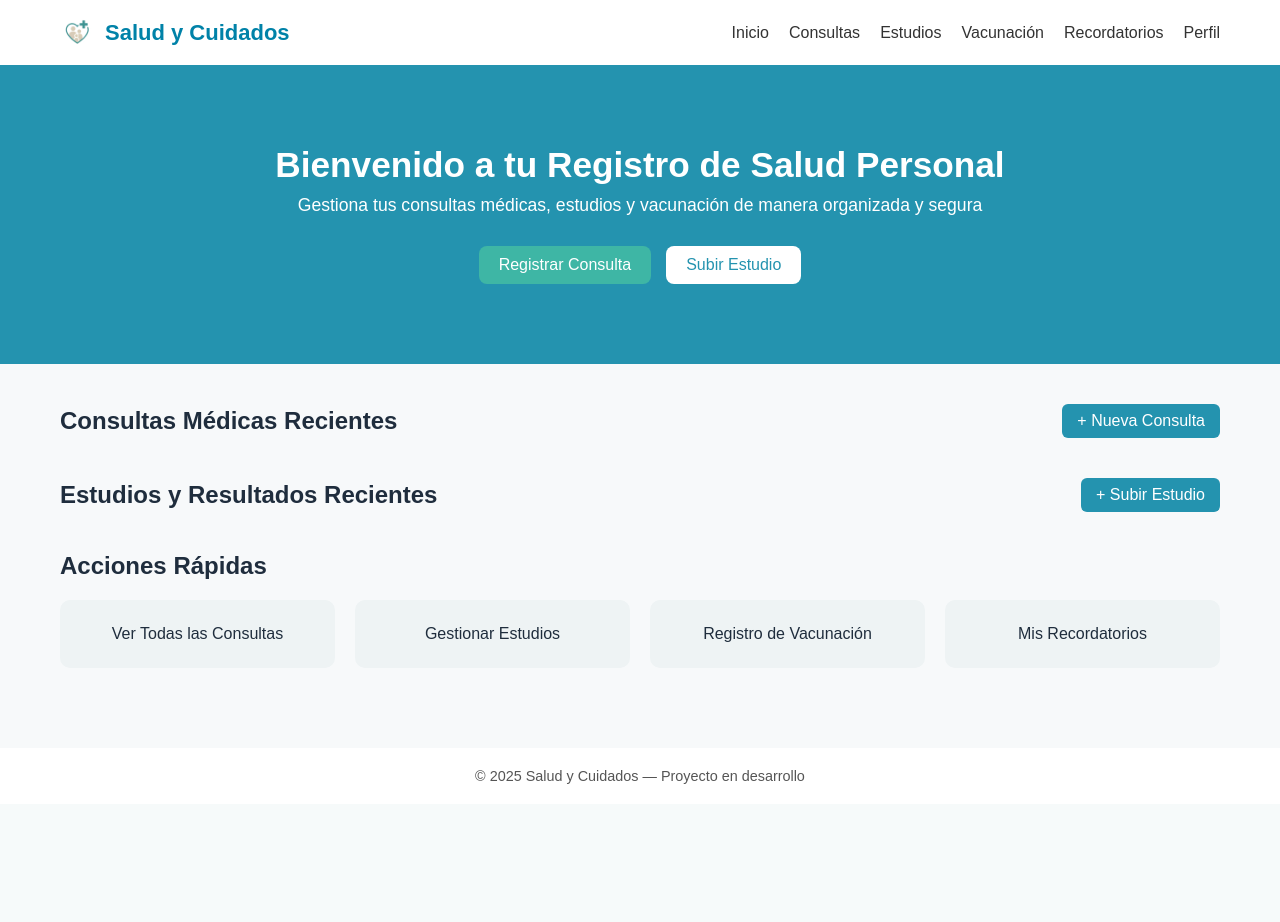
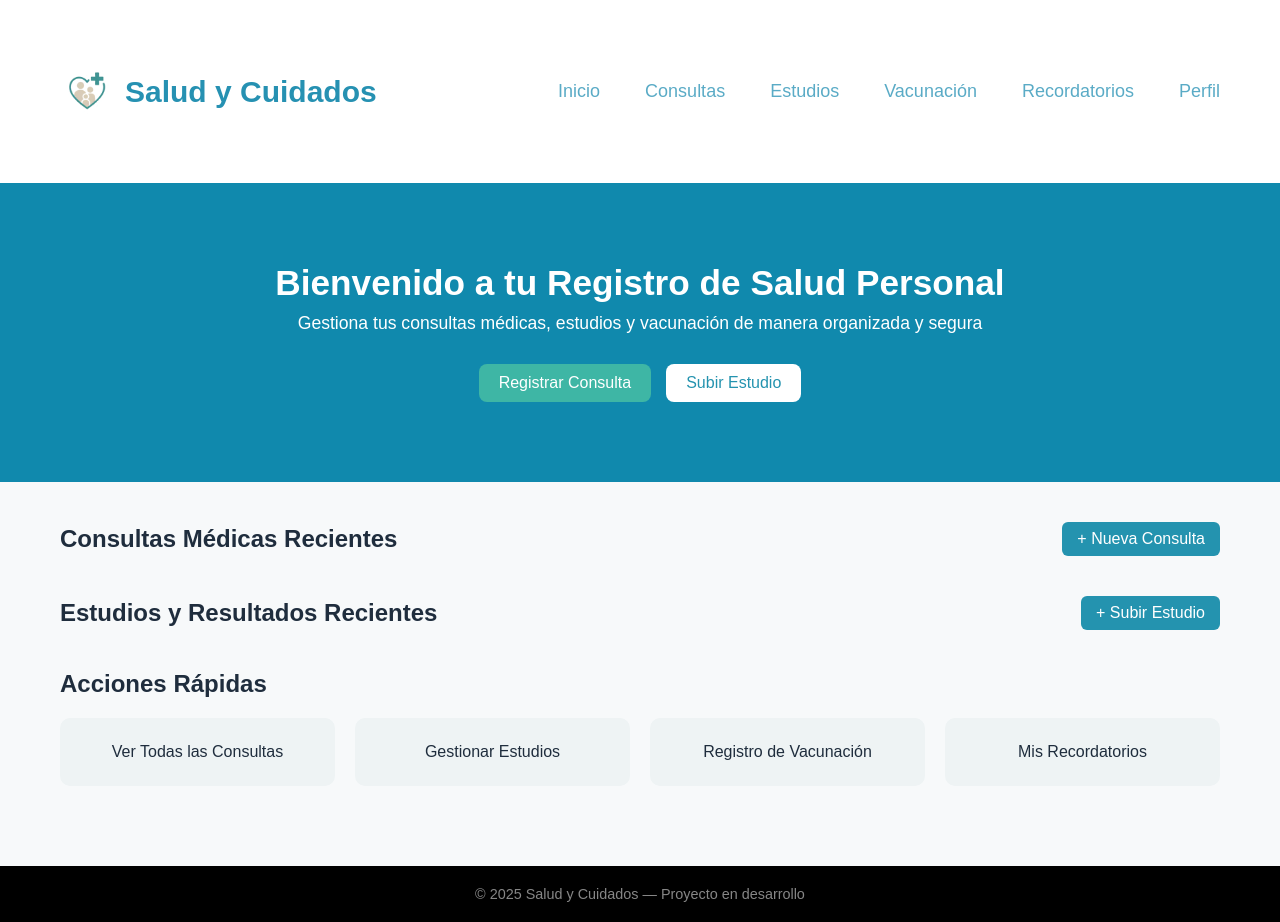
Before and after one commit to AndresAlexandroAvinaZaragoza/MedCard, a PHP site: page / in a window 1280 px wide. Before the commit the page ends 784 px from the top, so only its background shows below. Run offline with PHP 8.4, Linux system fonts and the light colour scheme.

Commit message:
Vista completa sin terminar 2

```diff
--- a/index.php
+++ b/index.php
@@ -13,7 +13,7 @@
       <h1>Salud y Cuidados</h1>
     </div>
     <nav>
-      <ul>
+      <ul class="menu">
         <li><a href="#">Inicio</a></li>
         <li><a href="#">Consultas</a></li>
         <li><a href="#">Estudios</a></li>
--- a/recordatoriosVacunacion.php
+++ b/recordatoriosVacunacion.php
@@ -5,9 +5,7 @@
   <meta name="viewport" content="width=device-width, initial-scale=1.0">
   <title>Salud y Cuidados - Recordatorios</title>
   <link rel="stylesheet" href="vistaRecordatoriosVacunacion.css">
-  <link rel="preconnect" href="https://fonts.googleapis.com">
-  <link rel="preconnect" href="https://fonts.gstatic.com" crossorigin>
-  <link href="https://fonts.googleapis.com/css2?family=Inter:wght@400;600;700&display=swap" rel="stylesheet">
+  <link href="fonts/fuente1.css" rel="stylesheet">
 </head>
 <body>
   <!-- NAVBAR -->
--- a/vistaConsulta.css
+++ b/vistaConsulta.css
@@ -37,7 +37,7 @@
 .navbar nav a {
     margin-left: 25px;
     text-decoration: none;
-    color: #178aad;
+    color: #5aabc6;
     font-weight: 500;
     transition: 0.3s;
 }
--- a/vistaIndex.css
+++ b/vistaIndex.css
@@ -16,24 +16,39 @@
   display: flex;
   justify-content: space-between;
   align-items: center;
-  padding: 15px 60px;
+  padding: 4rem 60px;
   box-shadow: 0 2px 6px rgba(0,0,0,0.05);
 }
+
+.menu{
+  font-size: large;
+}
+
+.navbar nav a {
+    margin-left: 25px;
+    text-decoration: none;
+    color: #5aabc6;
+    font-weight: 500;
+    transition: 0.3s;
+}
+
+
 
 .logo {
   display: flex;
   align-items: center;
   gap: 10px;
+
 }
 
 .logo img {
-  width: 35px;
-  height: 35px;
+  width: 55px;
+  height: 55px;
 }
 
 .logo h1 {
-  color: #0082a8;
-  font-size: 22px;
+  color: #2691b2;
+  font-size: 30px;
 }
 
 .navbar ul {
@@ -54,7 +69,7 @@
 
 /* ===== Hero ===== */
 .hero {
-  background-color: #2493af;
+  background-color: #1089ad;
   text-align: center;
   color: white;
   padding: 80px 20px;
@@ -161,7 +176,7 @@
 footer {
   text-align: center;
   padding: 20px;
-  background-color: white;
+  background-color: rgb(0, 0, 0);
   font-size: 0.9rem;
-  color: #555;
+  color: #868686;
 }
--- a/vistaRecordatoriosVacunacion.css
+++ b/vistaRecordatoriosVacunacion.css
@@ -1,3 +1,4 @@
+
 * {
   margin: 0;
   padding: 0;
```
